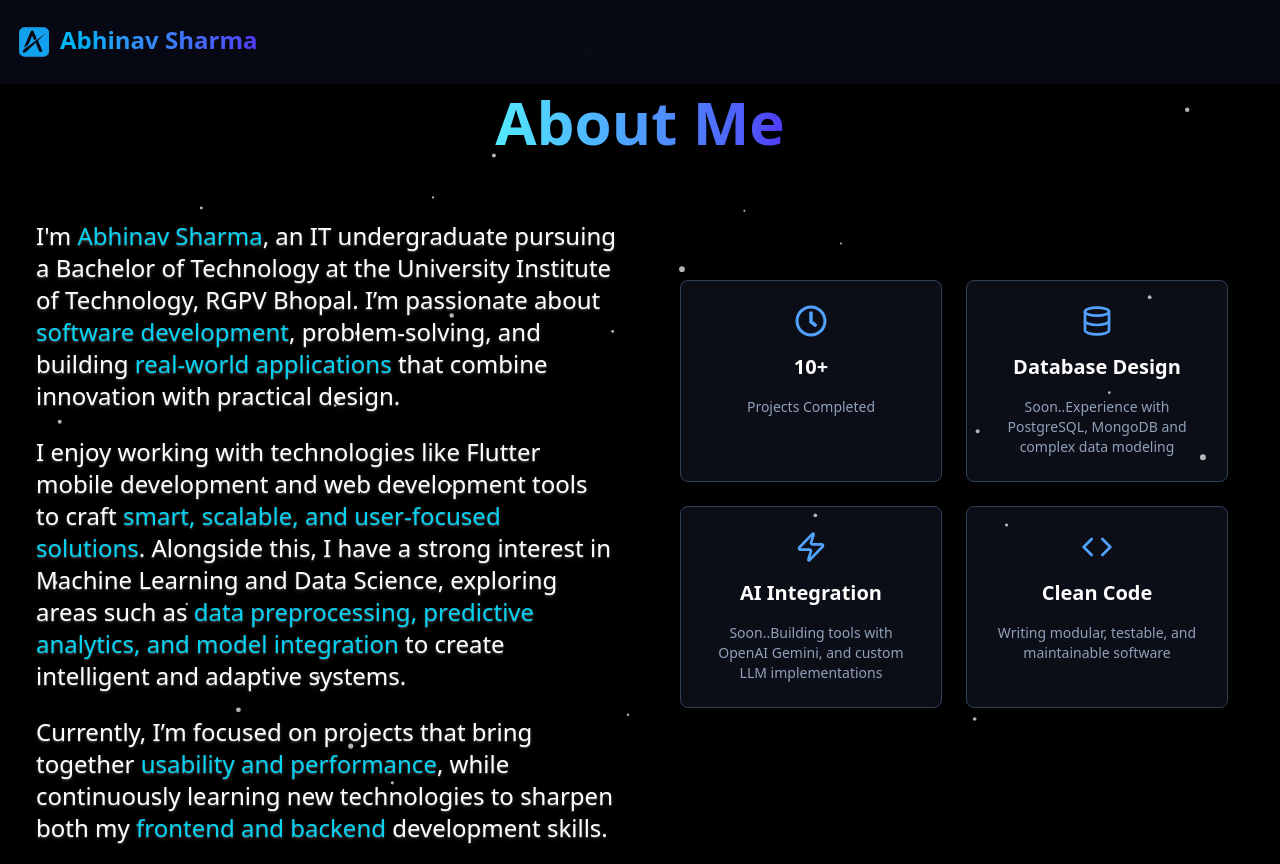
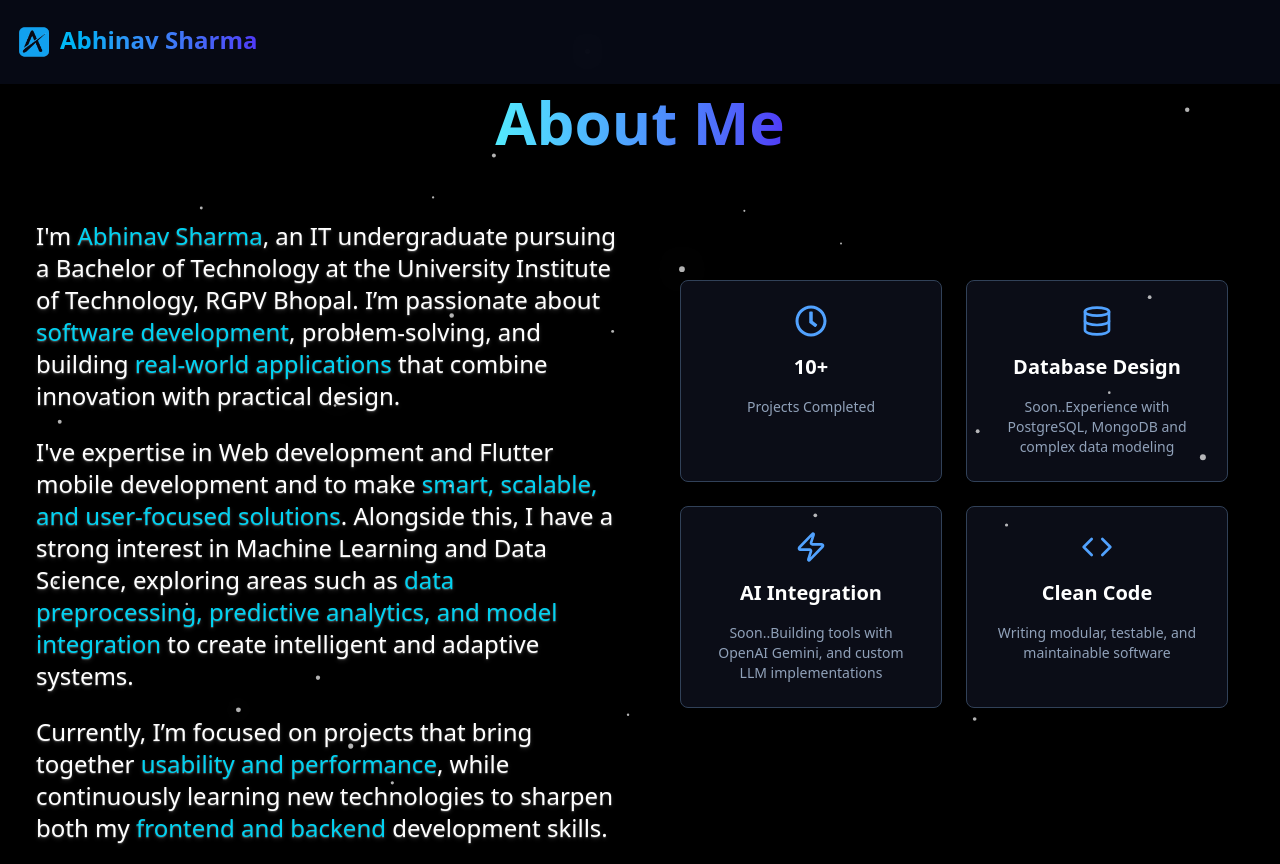
Before and after one commit to Abhinavsharma005/Portfolio, a React (Vite) app: page /about in a window 1280 px wide. Built offline with nearby package versions, Linux system fonts and the light colour scheme.

Commit message:
update About component description for clarity and conciseness

```diff
--- a/src/Components/About.jsx
+++ b/src/Components/About.jsx
@@ -18,7 +18,7 @@ const About = () => {
           </p>
           <br />
           <p className="text-left text-2xl text-white text-shadow-md text-shadow-white/15">
-            I enjoy working with technologies like Flutter mobile development and web development tools to craft <span className="text-cyan-400 font-medium">smart, scalable, and user-focused solutions</span>. Alongside this, I have a strong interest in Machine Learning and Data Science, exploring areas such as <span className="text-cyan-400 font-medium">data preprocessing, predictive analytics, and model integration</span> to create intelligent and adaptive systems.
+            I've expertise in Web development and Flutter mobile development and to make <span className="text-cyan-400 font-medium">smart, scalable, and user-focused solutions</span>. Alongside this, I have a strong interest in Machine Learning and Data Science, exploring areas such as <span className="text-cyan-400 font-medium">data preprocessing, predictive analytics, and model integration</span> to create intelligent and adaptive systems.
           </p>
           <br />
           <p className="text-left text-2xl text-white text-shadow-md text-shadow-white/15">
```
